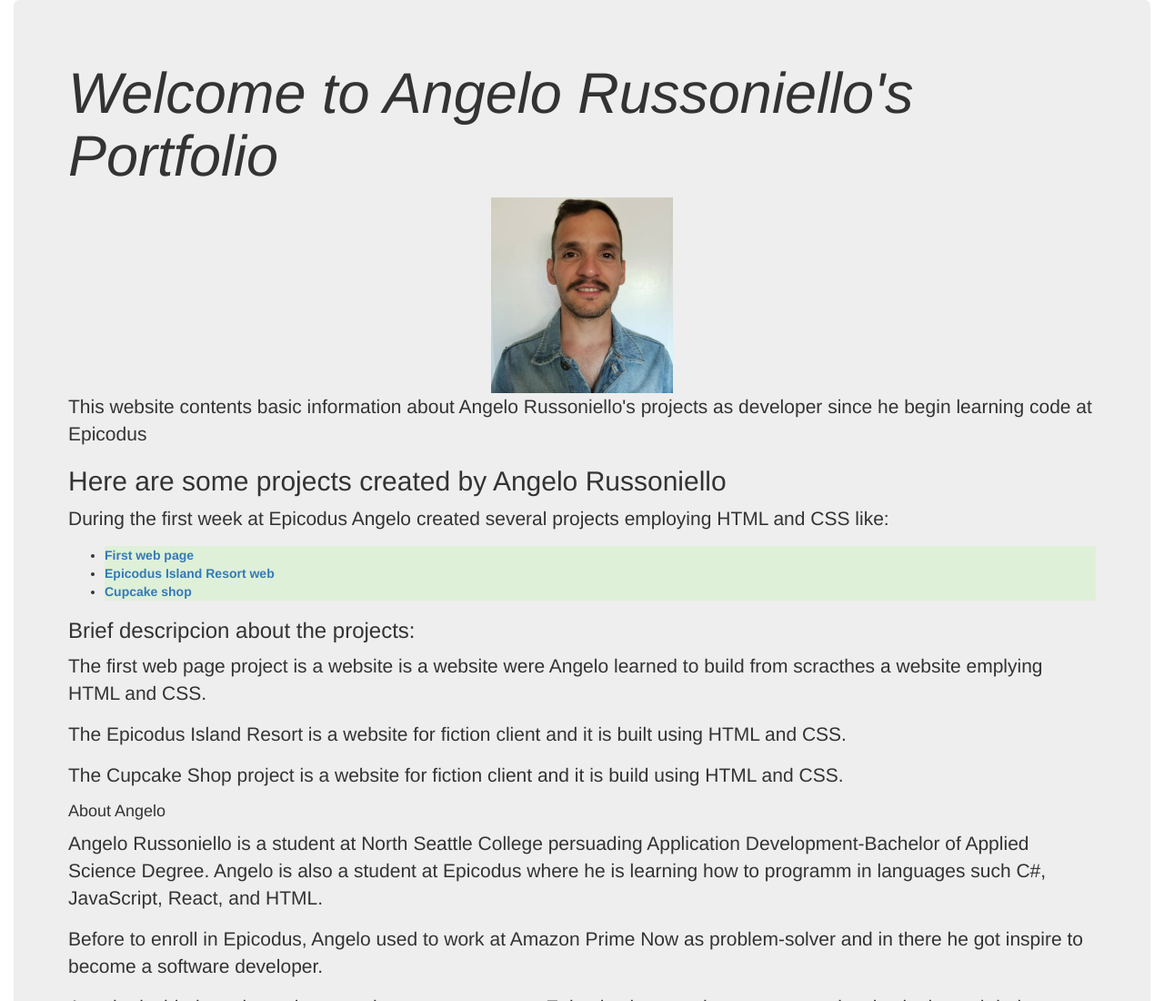
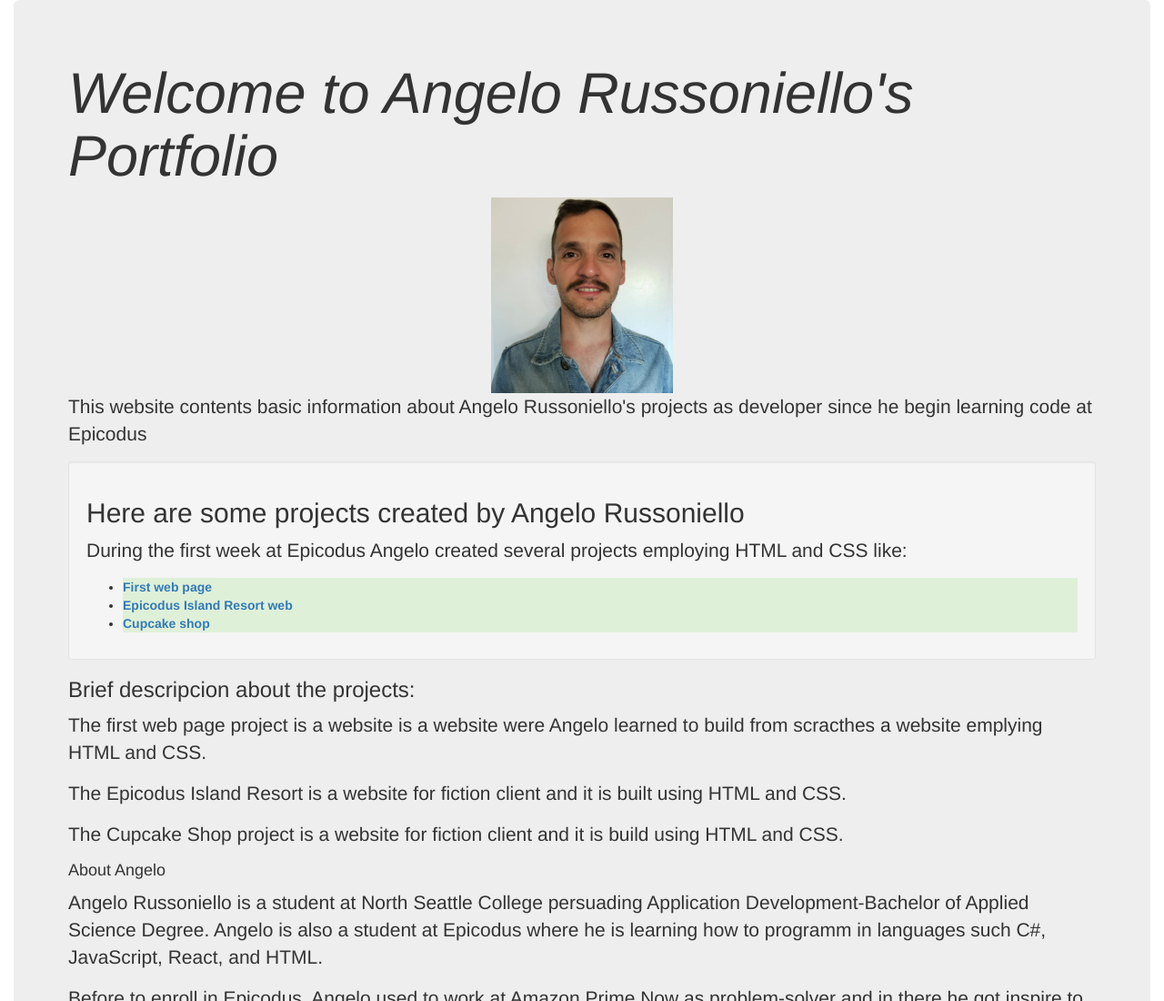
Before and after one commit to angelor88/Portfolio-Landing-Page, a plain HTML site: page index.html in a window 1280 px wide. Shown: the top 1100 px of the page at 91% size. Drawn offline with Linux system fonts and the light colour scheme.

Commit message:
Wells adde, it willmakes content within it appear inset into the page.

```diff
--- a/index.html
+++ b/index.html
@@ -7,11 +7,12 @@
   </head>
   <body>
     <div class="container-fluid">
-      <div class="jumbotron">
+      <div class="jumbotron" class="well">
         <h1><em>Welcome to Angelo Russoniello's Portfolio</em></h1>
         <img src="img/angeloportfolio.jpg">
         <p>This website contents basic information about Angelo Russoniello's projects
         as developer since he begin learning code at Epicodus</p>
+        <div class="well">
           <h2>Here are some projects created by Angelo Russoniello</h2>
           <p>During the first week at Epicodus Angelo created several projects
           employing HTML and CSS like:</p>
@@ -20,6 +21,7 @@
             <li class="bg-success"><a href="https://github.com/angelor88/Epicodus-Island-Resort"><strong>Epicodus Island Resort web</strong></a></li>
             <li class="bg-success"><a href="https://github.com/angelor88/cupacake-shop"><strong>Cupcake shop</a></strong></li>
           </ul>
+        </div>
         <h3>Brief descripcion about the projects:</h3>
         <p>The first web page project is a website is a website were Angelo learned
         to build from scracthes a website emplying HTML and CSS.</p>
```
Lines whose indentation alone changed are shown as unchanged.
